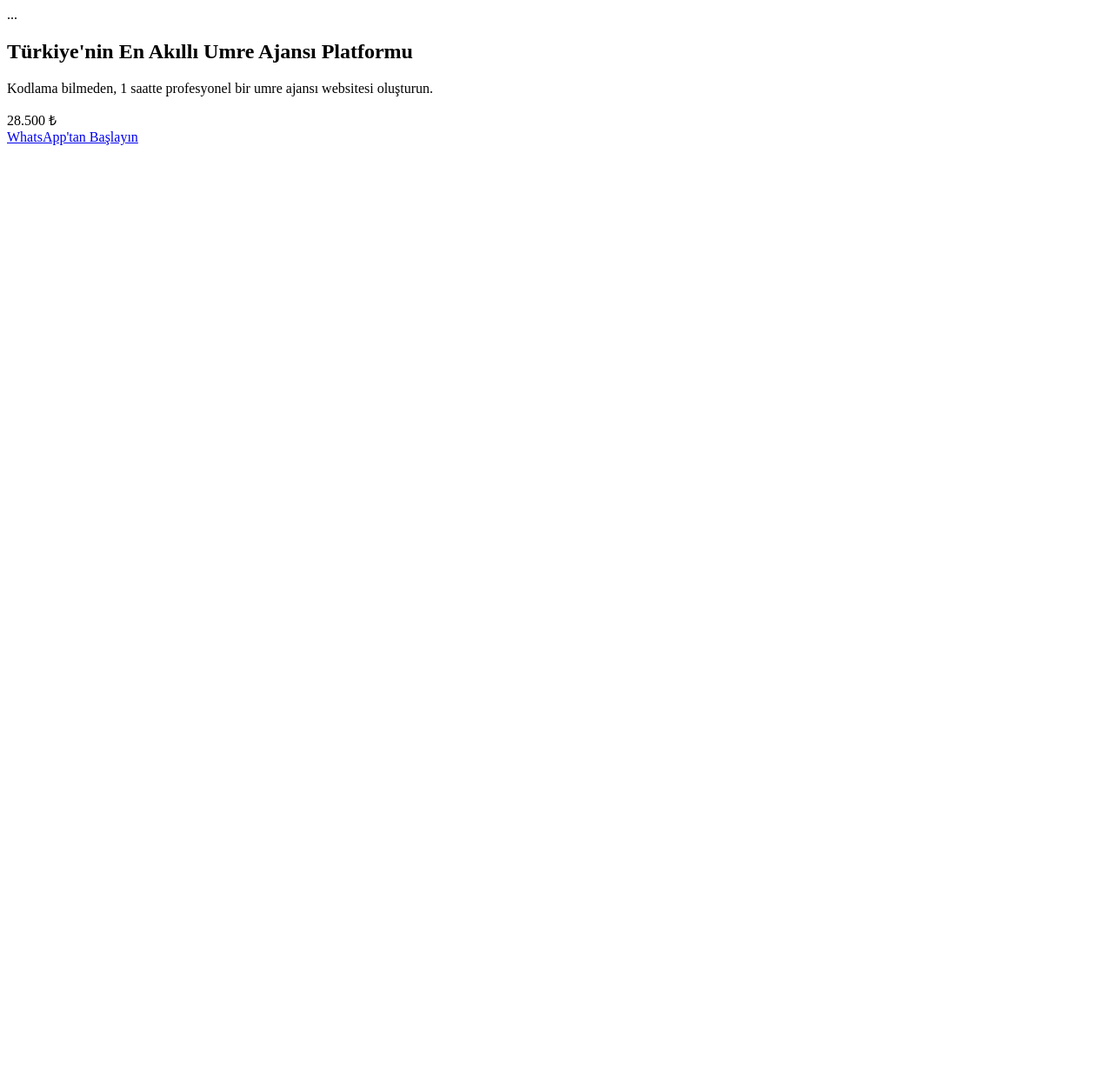
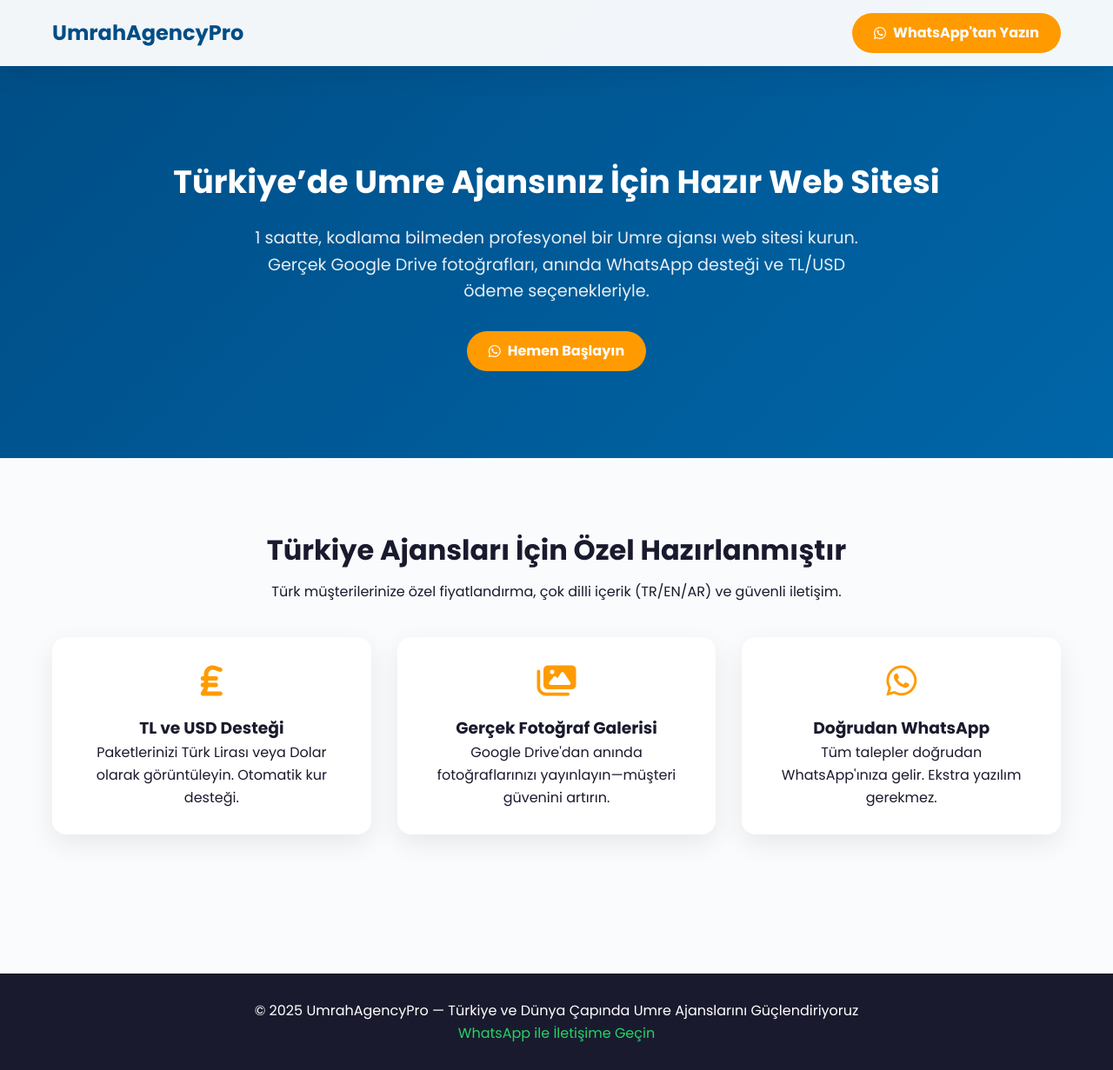
Before and after one commit to 15aout1976/UmrahAgencyPro2030, a plain HTML site: page turkey.html in a window 1280 px wide. Shown: the whole page at 87% size. Before the commit the page ends 800 px from the top, so only its background shows below. Drawn offline with Linux system fonts and the light colour scheme.

Commit message:
Update turkey.html
updated..

```diff
--- a/turkey.html
+++ b/turkey.html
@@ -1,23 +1,153 @@
-<!-- Save as turkey.html -->
 <!DOCTYPE html>
-<html lang="tr" dir="ltr">
+<html lang="tr">
 <head>
   <meta charset="UTF-8">
   <meta name="viewport" content="width=device-width, initial-scale=1.0">
-  <title>UmrahAgencyPro – Türkiye İçin Hazır Umre Ajansı Websitesi</title>
-  <meta name="description" content="Umre ajansınız için profesyonel, kodlama gerektirmeyen hazır web sitesi. 1 saatte canlı!">
+  <title>UmrahAgencyPro – Türkiye için Hazır Umre Ajansı Sitesi</title>
+  <meta name="description" content="1 saatte profesyonel Umre ajansı web sitenizi kurun. Kodlama gerekmez. Gerçek Google Drive fotoğrafları, anında WhatsApp desteği ve TL/USD ödeme seçenekleri ile.">
   <link rel="stylesheet" href="https://cdnjs.cloudflare.com/ajax/libs/font-awesome/6.4.0/css/all.min.css">
-  <link href="https://fonts.googleapis.com/css2?family=Inter:wght@400;500;600;700&display=swap" rel="stylesheet">
-  <style>/* Same CSS as global page, or reuse via CDN */</style>
+  <link href="https://fonts.googleapis.com/css2?family=Noto+Sans+Arabic:wght@300;400;500;700&family=Poppins:wght@300;400;500;600;700&display=swap" rel="stylesheet">
+  <style>
+    :root {
+      --primary: #004d85;
+      --primary-light: #0066a8;
+      --secondary: #ff9b00;
+      --whatsapp: #25D366;
+      --dark: #1a1a2e;
+      --light: #f9fbfd;
+      --white: #ffffff;
+      --shadow: 0 10px 30px rgba(0, 0, 0, 0.08);
+      --transition: all 0.3s ease;
+    }
+
+    * { margin: 0; padding: 0; box-sizing: border-box; }
+    body {
+      font-family: 'Poppins', sans-serif;
+      line-height: 1.6;
+      color: var(--dark);
+      background: var(--light);
+    }
+    .container { width: 100%; max-width: 1200px; margin: 0 auto; padding: 0 20px; }
+
+    header {
+      background: rgba(255, 255, 255, 0.95);
+      box-shadow: var(--shadow);
+      position: fixed;
+      width: 100%;
+      top: 0;
+      z-index: 1000;
+      padding: 15px 0;
+    }
+    .navbar { display: flex; justify-content: space-between; align-items: center; }
+    .logo { font-weight: 800; font-size: 1.5rem; color: var(--primary); }
+    .cta-button {
+      background: var(--secondary);
+      color: white;
+      padding: 10px 25px;
+      border-radius: 30px;
+      text-decoration: none;
+      font-weight: 700;
+      display: inline-flex;
+      align-items: center;
+      gap: 8px;
+      transition: var(--transition);
+    }
+    .cta-button:hover {
+      background: #e08a00;
+      transform: translateY(-2px);
+      box-shadow: 0 5px 15px rgba(255, 155, 0, 0.3);
+    }
+
+    .hero {
+      background: linear-gradient(135deg, var(--primary) 0%, var(--primary-light) 100%);
+      color: white;
+      padding: 180px 0 100px;
+      text-align: center;
+    }
+    .hero h1 { font-size: 2.3rem; margin-bottom: 20px; font-weight: 800; }
+    .hero p { font-size: 1.2rem; max-width: 700px; margin: 0 auto 30px; opacity: 0.9; }
+
+    .features {
+      padding: 80px 0;
+      text-align: center;
+    }
+    .feature-grid {
+      display: grid;
+      grid-template-columns: repeat(auto-fit, minmax(280px, 1fr));
+      gap: 30px;
+      margin-top: 40px;
+    }
+    .feature-card {
+      background: white;
+      padding: 30px;
+      border-radius: 16px;
+      box-shadow: var(--shadow);
+    }
+    .feature-card i {
+      font-size: 2.5rem;
+      color: var(--secondary);
+      margin-bottom: 20px;
+    }
+
+    footer {
+      background: var(--dark);
+      color: white;
+      text-align: center;
+      padding: 30px 0;
+      margin-top: 80px;
+    }
+  </style>
 </head>
 <body>
-  <header>...</header>
+  <header>
+    <div class="container navbar">
+      <div class="logo">UmrahAgencyPro</div>
+      <a href="https://wa.me/213778668906?text=Merhaba%20Türkiye%20sayfasından!" class="cta-button">
+        <i class="fab fa-whatsapp"></i> WhatsApp'tan Yazın
+      </a>
+    </div>
+  </header>
+
   <section class="hero">
-    <h1>Türkiye'nin En Akıllı Umre Ajansı Platformu</h1>
-    <p>Kodlama bilmeden, 1 saatte profesyonel bir umre ajansı websitesi oluşturun.</p>
-    <div class="price-tag">28.500 ₺</div>
-    <a href="https://wa.me/213778668906?text=Türkiye+versiyonu+hakkında+bilgi+istiyorum" class="btn">WhatsApp'tan Başlayın</a>
+    <div class="container">
+      <h1>Türkiye’de Umre Ajansınız İçin Hazır Web Sitesi</h1>
+      <p>1 saatte, kodlama bilmeden profesyonel bir Umre ajansı web sitesi kurun. Gerçek Google Drive fotoğrafları, anında WhatsApp desteği ve TL/USD ödeme seçenekleriyle.</p>
+      <a href="https://wa.me/213778668906?text=Türkiye%20paketini%20istiyorum!" class="cta-button">
+        <i class="fab fa-whatsapp"></i> Hemen Başlayın
+      </a>
+    </div>
   </section>
-  <!-- Features & Pricing similar to Gulf version -->
+
+  <section class="features">
+    <div class="container">
+      <h2 style="font-size: 2rem; margin-bottom: 10px;">Türkiye Ajansları İçin Özel Hazırlanmıştır</h2>
+      <p style="max-width: 700px; margin: 0 auto 40px; color: var(--gray);">Türk müşterilerinize özel fiyatlandırma, çok dilli içerik (TR/EN/AR) ve güvenli iletişim.</p>
+
+      <div class="feature-grid">
+        <div class="feature-card">
+          <i class="fas fa-lira-sign"></i>
+          <h3>TL ve USD Desteği</h3>
+          <p>Paketlerinizi Türk Lirası veya Dolar olarak görüntüleyin. Otomatik kur desteği.</p>
+        </div>
+        <div class="feature-card">
+          <i class="fas fa-images"></i>
+          <h3>Gerçek Fotoğraf Galerisi</h3>
+          <p>Google Drive'dan anında fotoğraflarınızı yayınlayın—müşteri güvenini artırın.</p>
+        </div>
+        <div class="feature-card">
+          <i class="fab fa-whatsapp"></i>
+          <h3>Doğrudan WhatsApp</h3>
+          <p>Tüm talepler doğrudan WhatsApp'ınıza gelir. Ekstra yazılım gerekmez.</p>
+        </div>
+      </div>
+    </div>
+  </section>
+
+  <footer>
+    <div class="container">
+      <p>© 2025 UmrahAgencyPro — Türkiye ve Dünya Çapında Umre Ajanslarını Güçlendiriyoruz</p>
+      <p><a href="https://wa.me/213778668906" style="color: var(--whatsapp); text-decoration: none;">WhatsApp ile İletişime Geçin</a></p>
+    </div>
+  </footer>
 </body>
 </html>
```
